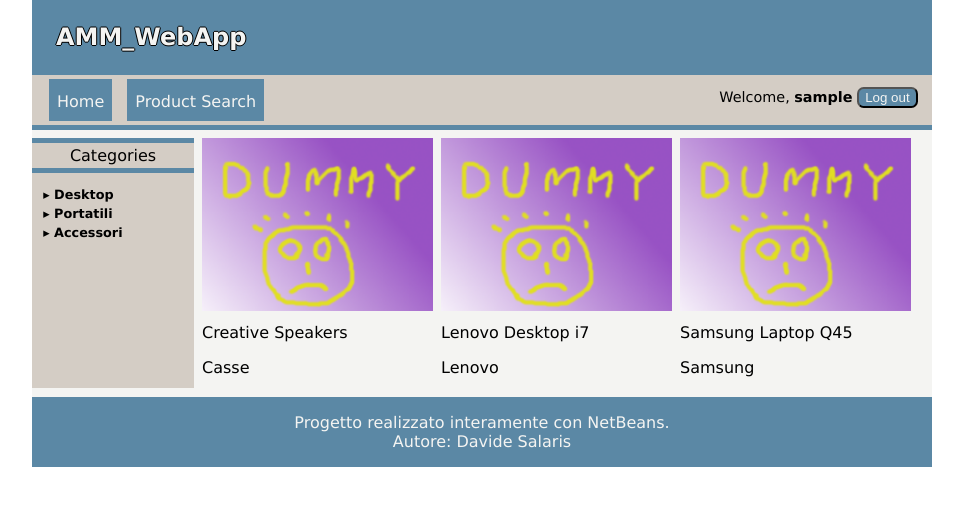
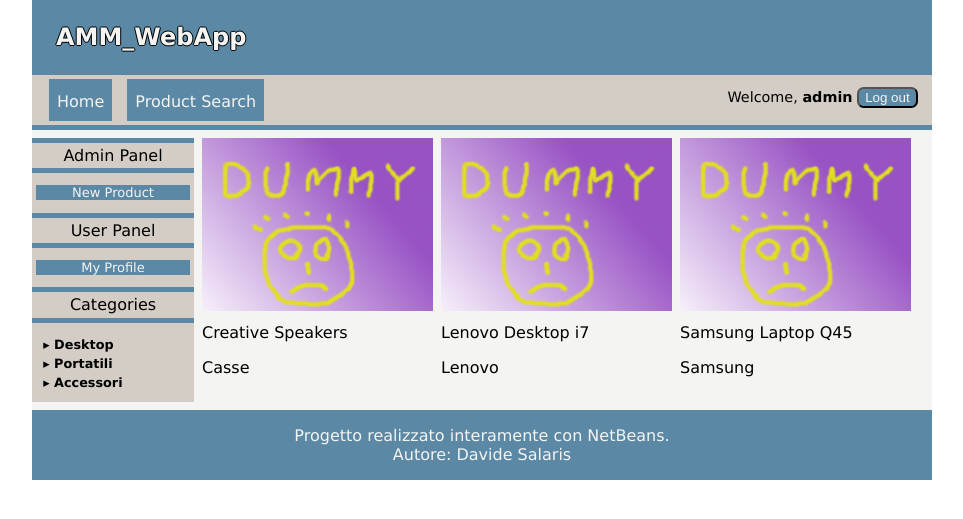
Before and after one commit to BOFH873/AMM_WebApp, a PHP site: page /AMM_WebApp/index.php?page=1 in a window 1280 px wide. Shown: the part 26-545 px from the top of the page, without its empty margins (158-1121 px from the left). Run offline with PHP 8.4, Linux system fonts and the light colour scheme; the visitor is signed in with stand-in values (Sample User, id 1); data comes from the database, SQL or seed files in the repository.

Commit message:
Aggiunti pannelli utente e admin

```diff
--- a/view/default/leftPanelFile.php
+++ b/view/default/leftPanelFile.php
@@ -57,5 +57,25 @@ function printCat($cat)
 
 ?>
 
+<?php
+if (isset($_SESSION["id"]))
+{
+    if ($_SESSION["user"] == "admin")
+    {
+        ?>
+<h4 id="admin-panel-title">Admin Panel</h4>
+<ul id="admin-panel">
+    <li><a href="<?=$appPath?>/newproduct">New Product</a></li>
+</ul>
+        <?php
+    }
+    ?>
+<h4 id="user-panel-title">User Panel</h4>
+<ul id="user-panel">
+    <li><a href="<?=$appPath?>/user">My Profile</a></li>
+</ul>
+    <?php
+}
+?>
 <h4 id="categories-list-title">Categories</h4>
 <?= printCatArray($categories) ?>
```
